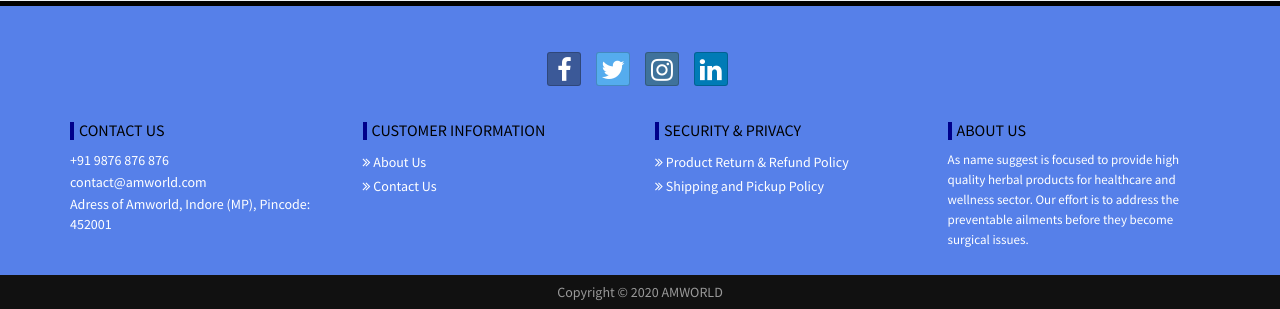
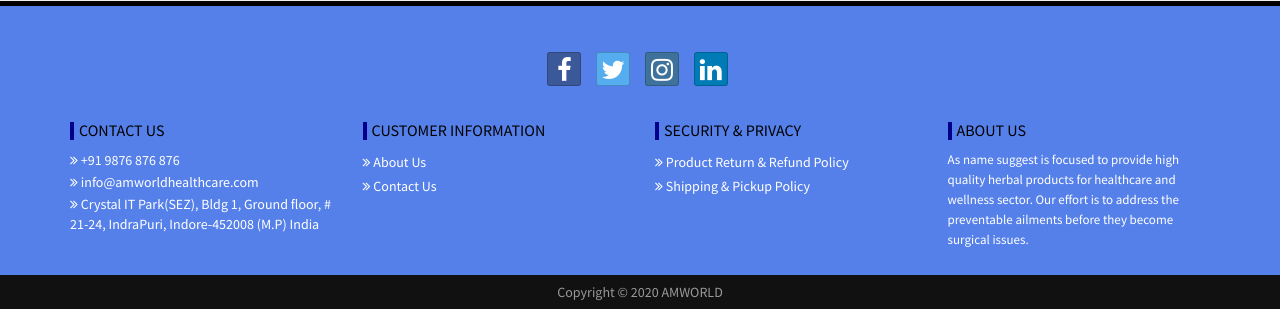
Before and after one commit to apathak431/AmWorld_healthcare, a PHP site: page /ecommerce/index.php in a window 1280 px wide. Shown: the part 799-1108 px from the top of the page. Run offline with PHP 8.4, Linux system fonts and the light colour scheme; data comes from the database, SQL or seed files in the repository; some libraries are stand-ins or nearby versions.

Commit message:
Minor changes

```diff
--- a/includes/footer.php
+++ b/includes/footer.php
@@ -93,9 +93,9 @@ footer.nb-footer .copyright p {
                 <div class="footer-info-single">
                     <h2 class="title">Contact Us</h2>
                     <xl class="list-unstyled">
-                        <lx>+91 9876 876 876</lx>
-                        <lx><a href="mailto: ">contact@amworld.com</a></lx>
-                        <lx>Adress of Amworld, Indore (MP), Pincode: 452001</lx>
+                        <lx><i class="fa fa-angle-double-right"></i> +91 9876 876 876</lx>
+                        <lx><a href="mailto: info@amworldhealthcare.com"><i class="fa fa-angle-double-right"></i> info@amworldhealthcare.com</a></lx>
+                        <lx><i class="fa fa-angle-double-right"></i> Crystal IT Park(SEZ), Bldg 1, Ground floor, # 21-24, IndraPuri, Indore-452008 (M.P) India</lx>
                         <lx></lx>
                     </xl>
                 </div>
@@ -119,7 +119,7 @@ footer.nb-footer .copyright p {
                     <h2 class="title">Security & privacy</h2>
                     <xl class="list-unstyled">
                         <lx><a href="return.php" title=""><i class="fa fa-angle-double-right"></i> Product Return & Refund Policy</a></lx>
-                        <lx><a href="shipping.php" title=""><i class="fa fa-angle-double-right"></i> Shipping and Pickup Policy</a></lx>
+                        <lx><a href="shipping.php" title=""><i class="fa fa-angle-double-right"></i> Shipping & Pickup Policy</a></lx>
                     </xl>
                 </div>
             </div>
```
